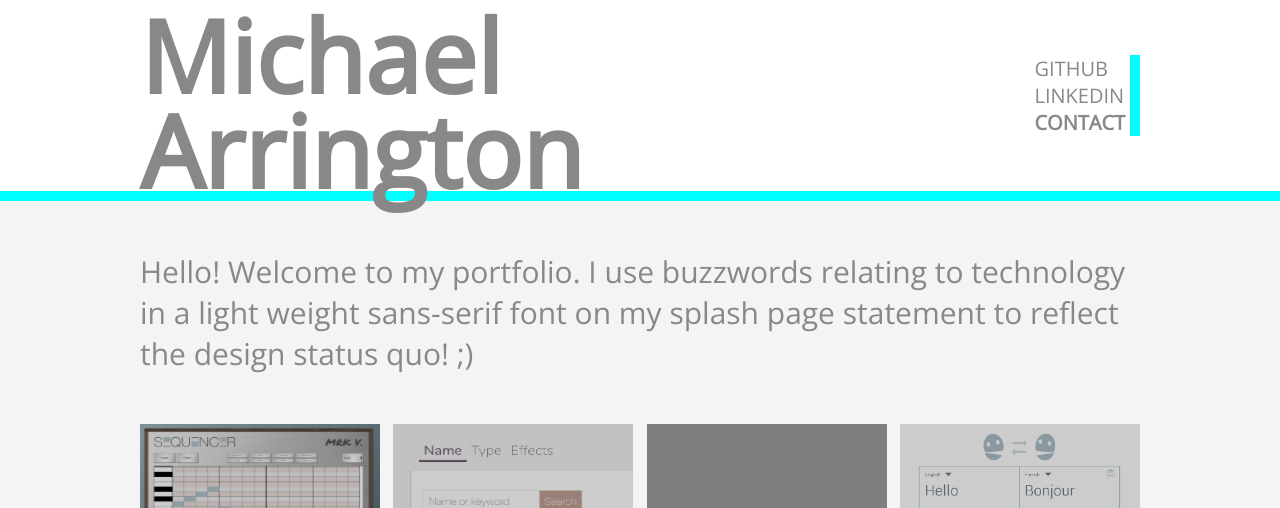
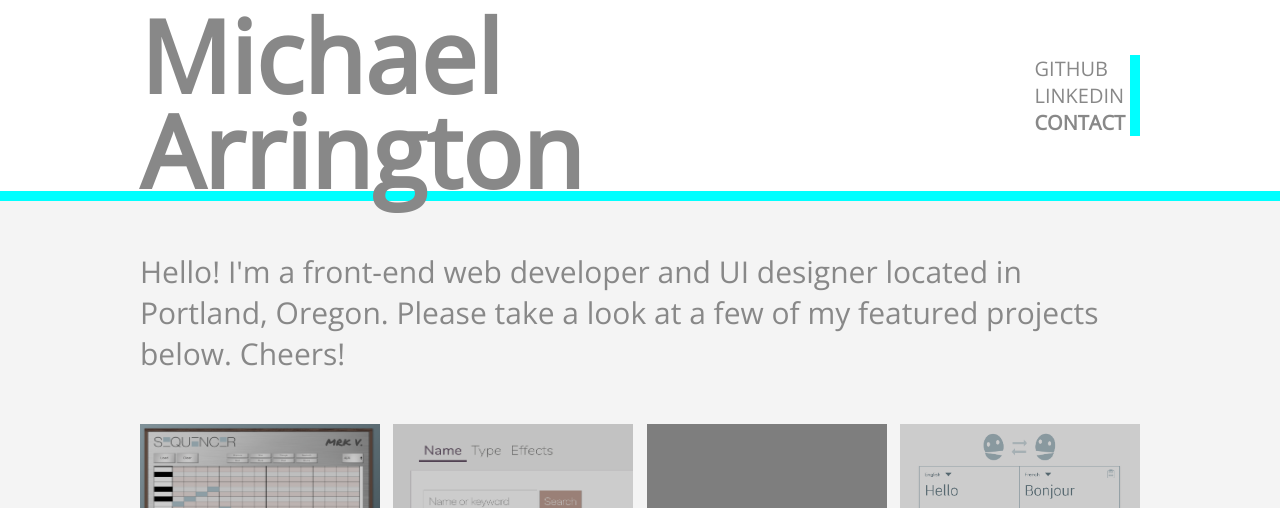
Before and after one commit to arringtonm/portfolio, a plain HTML site: page index.html in a window 1280 px wide. Shown: the top 508 px of the page. Drawn offline with nearby package versions, Linux system fonts and the light colour scheme; grey boxes are pictures that could not be loaded.

Commit message:
Change greeting copy and increase readability on nav

```diff
--- a/index.html
+++ b/index.html
@@ -24,7 +24,8 @@
     </div>
     <div class="main">
       <div class="container">
-        <p class="greeting">Hello! Welcome to my portfolio. I use buzzwords relating to technology in a light weight sans-serif font on my splash page statement to reflect the design status quo! ;)</p>
+        <!-- <p class="greeting">Hello! Welcome to my portfolio. I use buzzwords relating to technology in a light weight sans-serif font on my splash page statement to reflect the design status quo! ;)</p> -->
+        <p class="greeting">Hello! I'm a front-end web developer and UI designer located in Portland, Oregon. Please take a look at a few of my featured projects below. Cheers!</p>
       </div>
       <div class="gallery">
         <div class="gallery-item">
--- a/sass/layout/_nav.scss
+++ b/sass/layout/_nav.scss
@@ -13,5 +13,5 @@
     border-right: 10px solid #888;
     background-color: aqua;
     background-image: linear-gradient(to right,white,aqua);
-    color: white;
+    // color: white;
     cursor: pointer; } } }
```
Also changed, not shown: css/styles.css, 1 other file.
